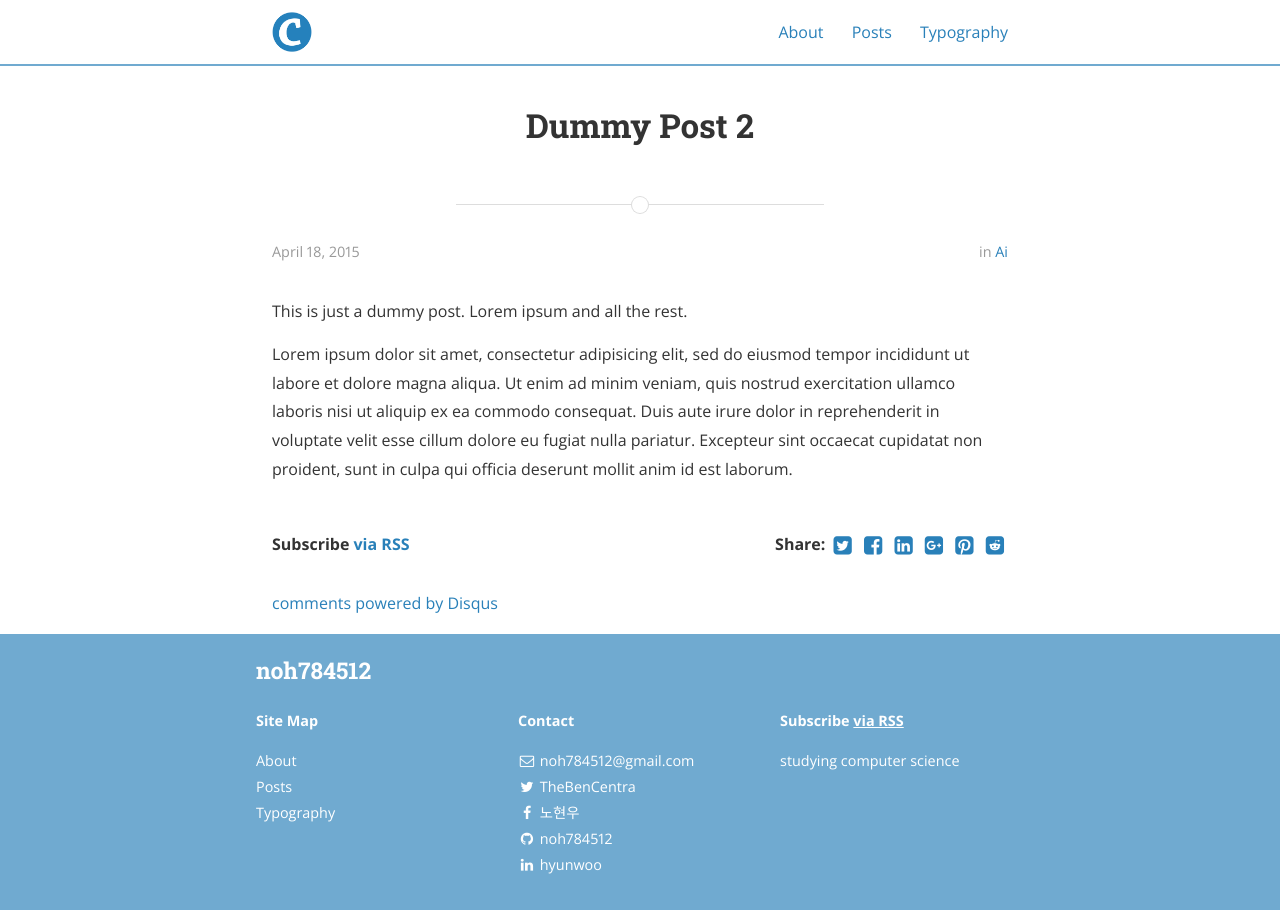
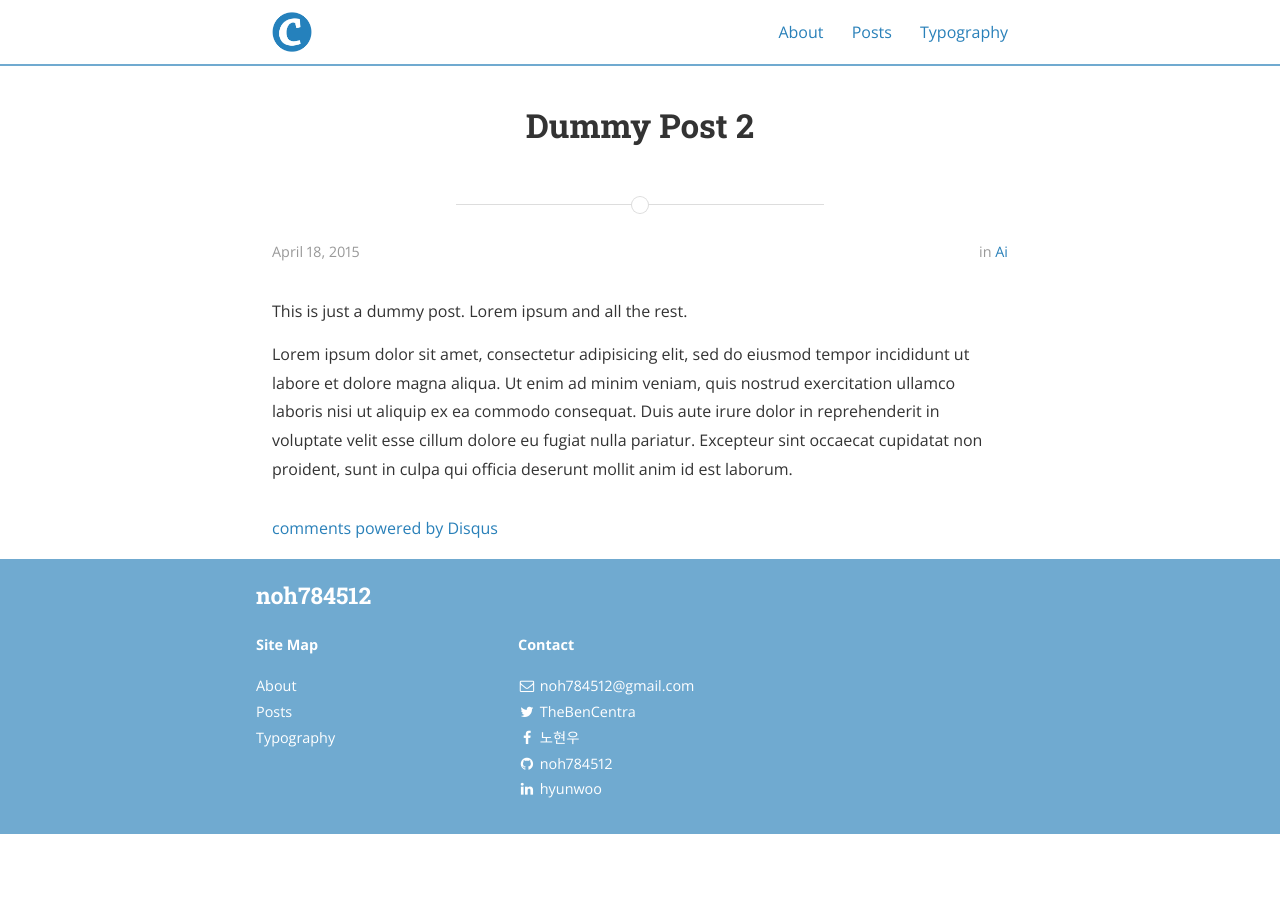
Before and after one commit to noh784512/noh784512.github.io, a Jekyll site: the page built from _posts/ai/2015-04-18-ai.markdown, in a window 1280 px wide. Built offline with Jekyll 4.4.1, drawn with Linux system fonts in a browser that asks for light colours; nearby versions of some CDN libraries; comment, search, counter and statistics services are not loaded.

Commit message:
delete subscribe

```diff
--- a/_includes/footer.html
+++ b/_includes/footer.html
@@ -41,10 +41,6 @@
       </ul>
     </div>
 
-    <div class="site-signature">
-      <p class="rss-subscribe text"><strong>Subscribe <a href="{{ "/feed.xml" | prepend: site.baseurl }}">via RSS</a></strong></p>
-      <p class="text">{{ site.description }}</p>
-    </div>
 
   </div>
 
--- a/_layouts/post.html
+++ b/_layouts/post.html
@@ -40,56 +40,6 @@ layout: default
 {% endif %}
 {% endif %}
 
-<section class="rss">
-  <p class="rss-subscribe text"><strong>Subscribe <a href="{{ "/feed.xml" | prepend: site.baseurl }}">via RSS</a></strong></p>
-</section>
-
-<section class="share">
-  <span>Share: </span>
-  {% for social in site.social %}
-    {% capture full_url %}{{ site.url }}{{ site.baseurl }}{{ page.url }}{% endcapture %}
-    {% if social.name == "Twitter" and social.share == true %}
-      <a href="//twitter.com/share?text={{ page.title | cgi_escape }}&url={{ full_url | cgi_escape}}&via={{social.username}}"
-        onclick="window.open(this.href, '{{ social.icon }}-share', 'width=550,height=255');return false;">
-        <i class="fa fa-{{ social.icon | remove_first: '-square' }}-square fa-lg"></i>
-      </a>
-    {% endif %}
-    {% if social.name == "Facebook" and social.share == true %}
-      <a href="//www.facebook.com/sharer.php?t={{ page.title | cgi_escape }}&u={{ full_url | cgi_escape}}"
-        onclick="window.open(this.href, '{{ social.icon }}-share', 'width=550,height=255');return false;">
-        <i class="fa fa-{{ social.icon | remove_first: '-square' }}-square fa-lg"></i>
-      </a>
-    {% endif %}
-    {% if social.name == "Google+" and social.share == true %}
-      <a href="//plus.google.com/share?title={{ page.title | cgi_escape }}&url={{ full_url | cgi_escape}}"
-        onclick="window.open(this.href, '{{ social.icon }}-share', 'width=550,height=255');return false;">
-        <i class="fa fa-{{ social.icon | remove_first: '-square' }}-square fa-lg"></i>
-      </a>
-    {% endif %}
-    {% if social.name == "LinkedIn" and social.share == true %}
-      <a href="//www.linkedin.com/shareArticle?mini=true&url={{ full_url | cgi_escape}}"
-        onclick="window.open(this.href, '{{ social.icon }}-share', 'width=550,height=255');return false;">
-        <i class="fa fa-{{ social.icon | remove_first: '-square' }}-square fa-lg"></i>
-      </a>
-    {% endif %}
-    {% if social.name == "Pinterest" and social.share == true %}
-      <a href="//www.pinterest.com/pin/create/button/?description={{ page.title | cgi_escape }}&url={{ full_url | cgi_escape}}&media={{ site.url }}{% if page.cover %}{{ page.cover | prepend: site.baseurl  }}{% elsif site.cover %}{{ site.cover | prepend: site.baseurl }}{% else %}{{ site.logo | prepend: site.baseurl }}{% endif %}"
-        onclick="window.open(this.href, '{{ social.icon }}-share', 'width=550,height=255');return false;">
-        <i class="fa fa-{{ social.icon | remove_first: '-square' }}-square fa-lg"></i>
-      </a>
-    {% endif %}
-    {% if social.name == "Reddit" and social.share == true %}
-      <a href="//www.reddit.com/submit" onclick="window.location = '//www.reddit.com/submit?url=' + encodeURIComponent('{{ full_url }}') + '&title={{page.title}}'; return false">
-        <i class="fa fa-{{ social.icon | remove_first: '-square' }}-square fa-lg"></i>
-      </a>
-    {% endif %}
-    {% if social.name == "Hacker News" and social.share == true %}
-      <a href="//news.ycombinator.com/submitlink" onclick="window.location = '//news.ycombinator.com/submitlink?u=' + encodeURIComponent('{{ full_url }}') + '&t={{page.title}}'; return false">
-        <i class="fa fa-{{ social.icon | remove_first: '-square' }} fa-lg"></i>
-      </a>
-    {% endif %}
-  {% endfor %}
-</section>
 {% if site.inter_post_navigation == true %}
 	<section class="post-navigation">
 		<span class="prev-post">
```
